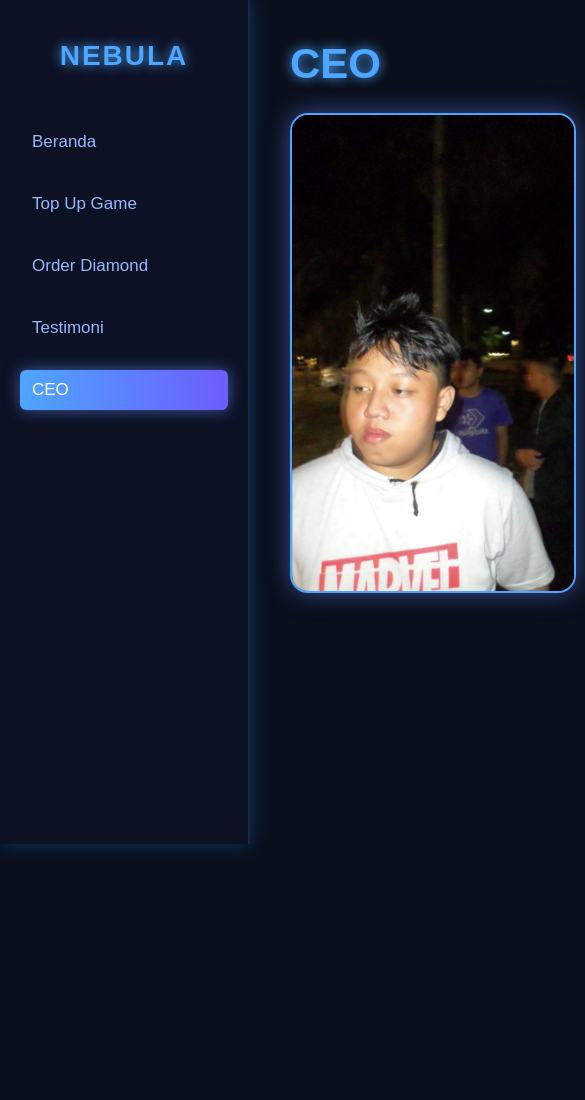
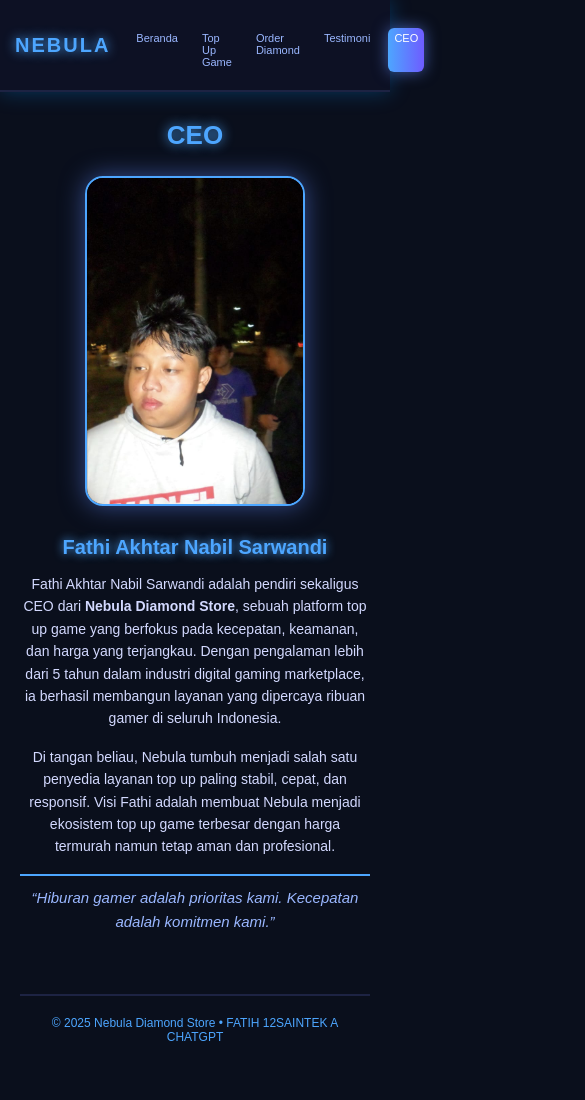
Before and after one commit to fatihakhtar11/fatih.github.io, a plain HTML site: page ceo.html in a window 390 px wide. Shown: the top 1100 px of the page, 585 px wide, since content can reach past the window. Drawn offline with Linux system fonts and the light colour scheme.

Commit message:
Update ceo.html

```diff
--- a/ceo.html
+++ b/ceo.html
@@ -127,6 +127,150 @@
       padding: 20px;
       border-top: 2px solid #1d2343;
     }
+    /* =========================================================
+   RESPONSIVE HALAMAN CEO (HP • TABLET • DESKTOP)
+   ========================================================= */
+
+/* --- Tablet (≤ 992px) --- */
+@media (max-width: 992px) {
+
+  .main {
+    padding: 30px;
+  }
+
+  h1 {
+    font-size: 34px;
+  }
+
+  .ceo-photo {
+    width: 250px;
+    height: 400px;
+  }
+
+  .ceo-info p {
+    font-size: 16px;
+  }
+}
+
+/* --- HP (≤ 768px) --- */
+@media (max-width: 768px) {
+
+  /* Sidebar jadi TOPBAR */
+  .sidebar {
+    width: 100%;
+    height: auto;
+    position: fixed;
+    top: 0;
+    padding: 18px 15px;
+    border-right: none;
+    border-bottom: 2px solid #1d2343;
+    flex-direction: row;
+    justify-content: space-between;
+    align-items: center;
+    z-index: 999;
+    gap: 20px;
+  }
+
+  .brand {
+    font-size: 22px;
+  }
+
+  .sidebar nav {
+    flex-direction: row;
+    gap: 12px;
+  }
+
+  .sidebar nav a {
+    font-size: 13px;
+    padding: 6px 8px;
+  }
+
+  /* Main turun ke bawah */
+  .main {
+    margin-left: 0;
+    margin-top: 100px;
+    width: 100%;
+    padding: 20px;
+  }
+
+  .ceo-container {
+    flex-direction: column;
+    align-items: center;
+    text-align: center;
+    gap: 25px;
+  }
+
+  .ceo-photo {
+    width: 260px;
+    height: 380px;
+  }
+
+  .ceo-name {
+    font-size: 24px;
+  }
+
+  .ceo-info {
+    max-width: 100%;
+  }
+
+  .ceo-info p {
+    font-size: 15px;
+    text-align: center;
+  }
+
+  .quote {
+    font-size: 16px;
+    margin-top: 10px;
+    padding-left: 0;
+    border-left: none;
+    border-top: 2px solid #4da6ff;
+    padding-top: 10px;
+  }
+
+  footer {
+    font-size: 13px;
+  }
+}
+
+/* --- HP kecil (≤ 480px) --- */
+@media (max-width: 480px) {
+
+  .brand {
+    font-size: 20px;
+  }
+
+  .sidebar nav a {
+    font-size: 11px;
+    padding: 4px 6px;
+  }
+
+  h1 {
+    font-size: 26px;
+    text-align: center;
+  }
+
+  .ceo-photo {
+    width: 220px;
+    height: 330px;
+  }
+
+  .ceo-name {
+    font-size: 20px;
+  }
+
+  .ceo-info p {
+    font-size: 14px;
+  }
+
+  .quote {
+    font-size: 15px;
+  }
+
+  footer {
+    font-size: 12px;
+  }
+}
+
   </style>
 </head>
 
```
